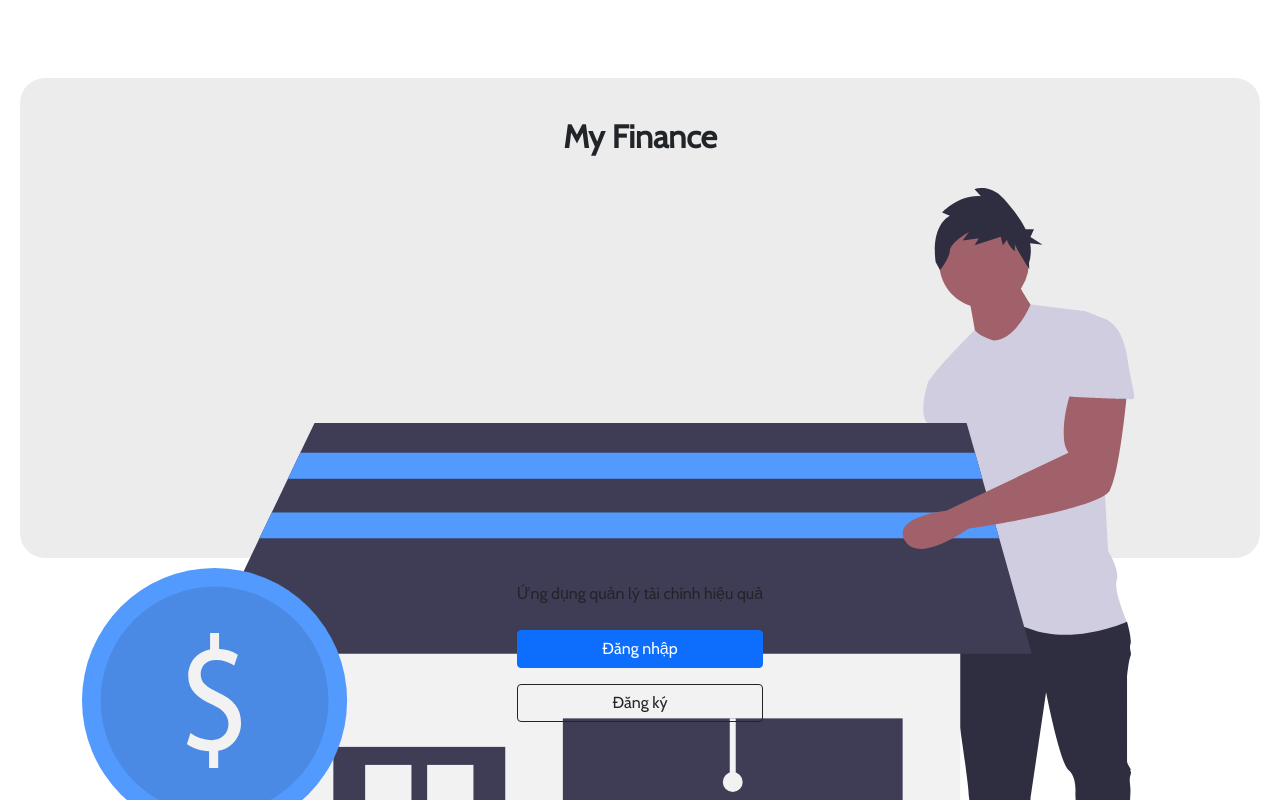
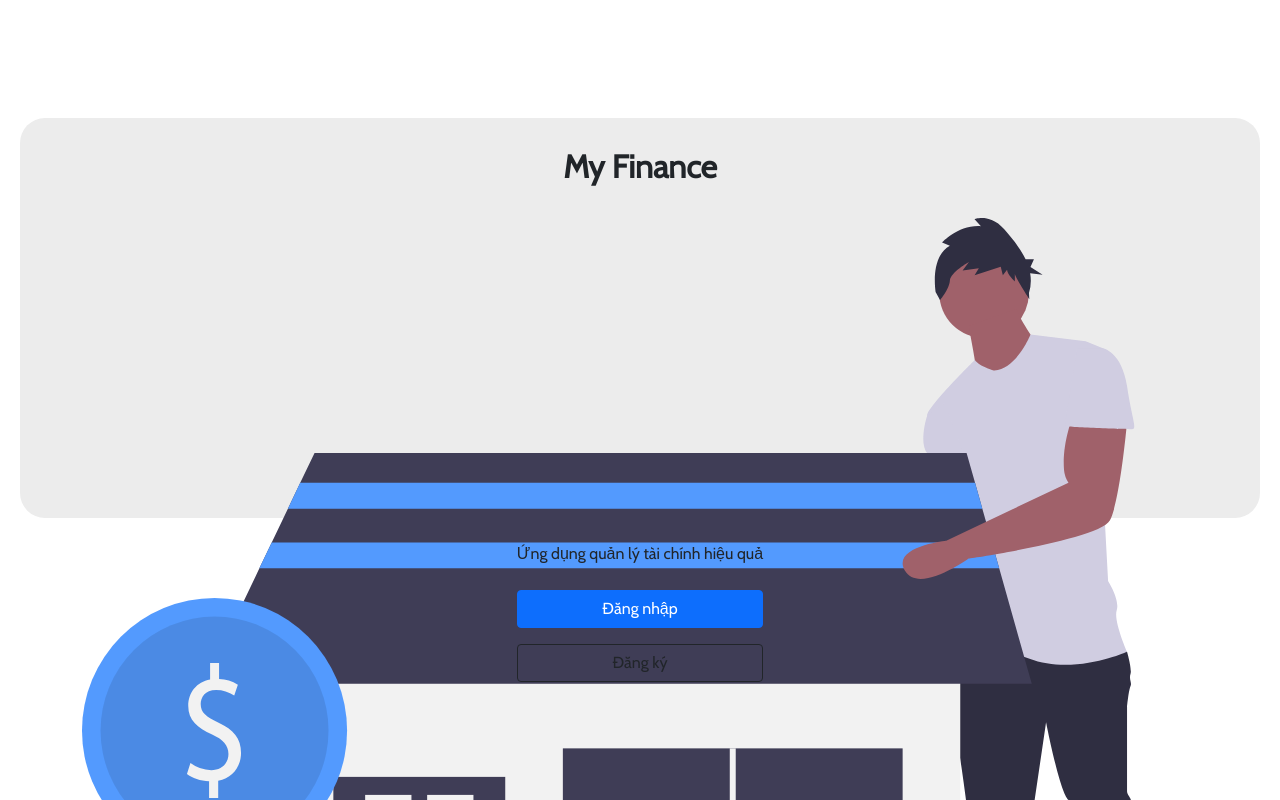
Before and after one commit to hungsadaki1995a/quan-ly-tai-chinh, a React (Create React App) app: page / in a window 1280 px wide. Shown: the top 800 px of the page. Built offline with nearby package versions, Linux system fonts and the light colour scheme.

Commit message:
update home screen size

```diff
--- a/src/pages/Home.scss
+++ b/src/pages/Home.scss
@@ -12,10 +12,10 @@
         display: flex;
         flex-direction: column;
         align-items: center;
-        height: 60vh;
+        height: 50vh;
         background-color: #ececec;
         border-radius: 25px;
-        padding-top: 40px;
+        padding-top: 30px;
         .home-background {
                 width: 90%;
         }
```
